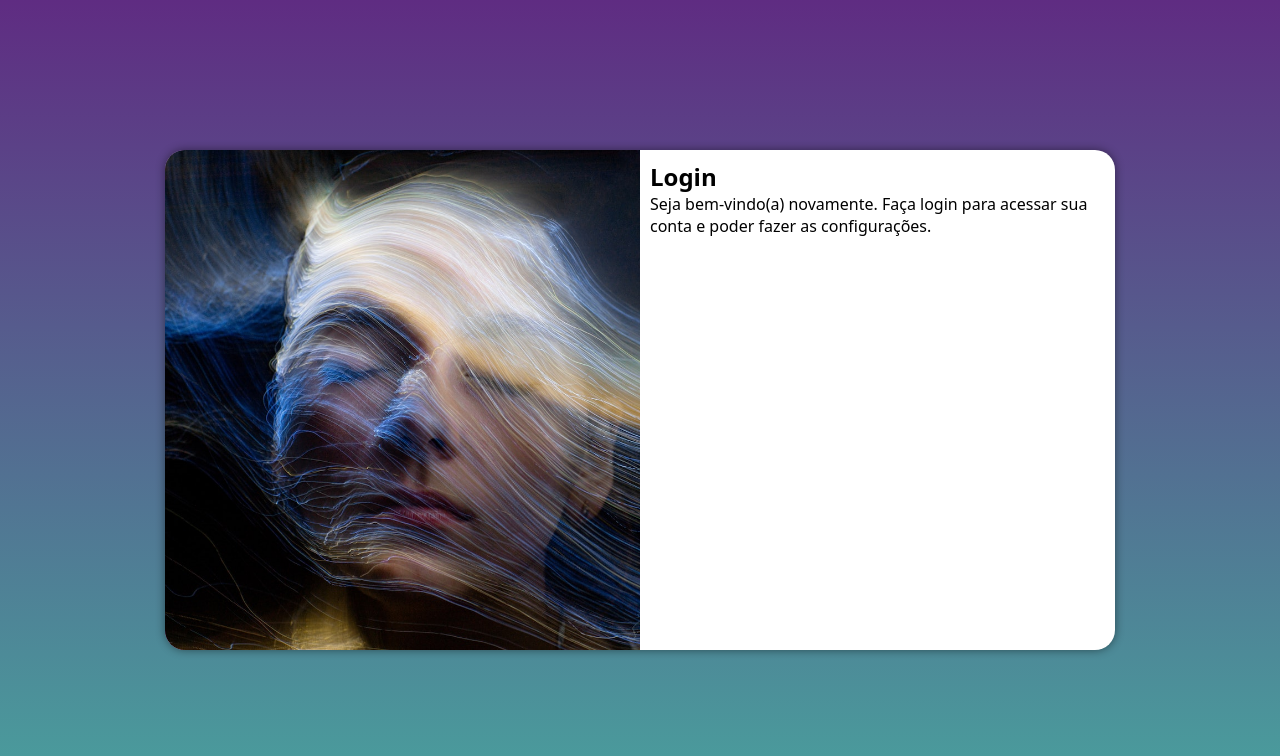
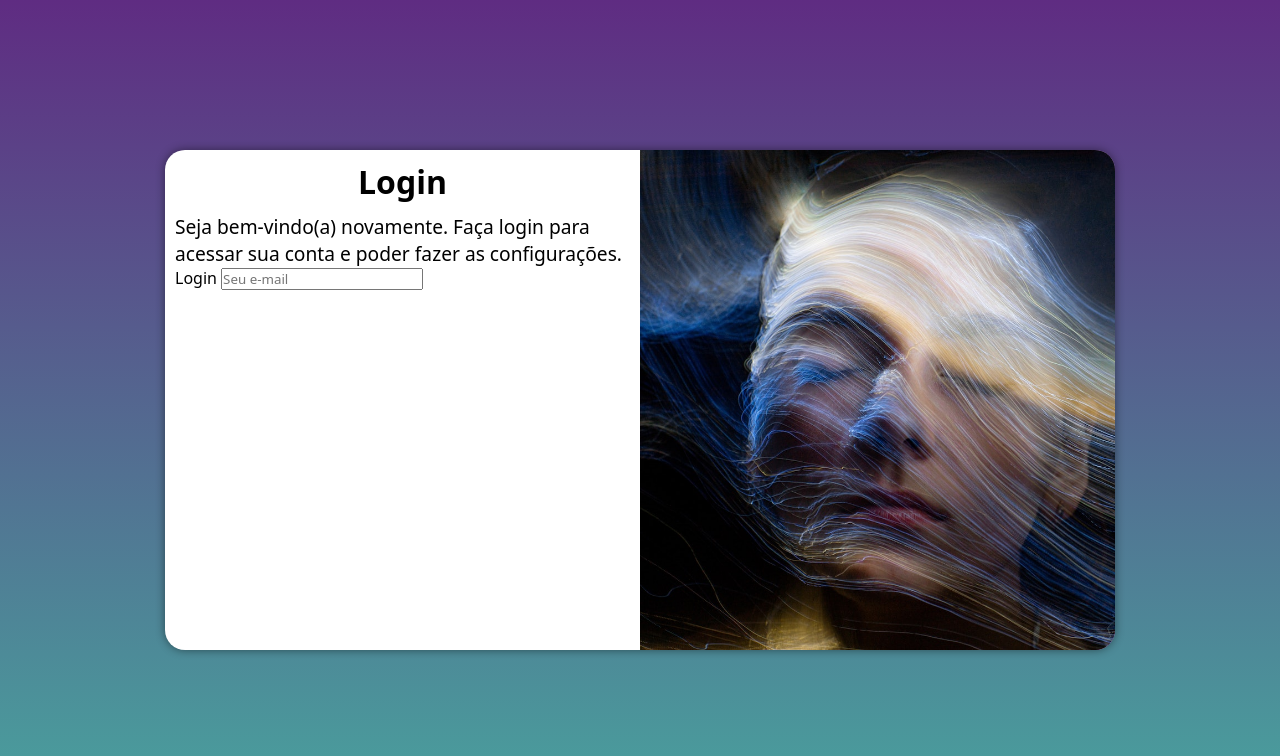
Before and after one commit to LukaswRocha/projeto-login, a plain HTML site: page index.html in a window 1280 px wide. Drawn offline with Linux system fonts and the light colour scheme.

Commit message:
exercicio 26, criando formulario de login

```diff
--- a/estilos/media-query.css
+++ b/estilos/media-query.css
@@ -42,14 +42,22 @@ Grandes Telas: Acima de 1200px
     }
 
     section#login > div#imagem {
-        float: left;
+        float: right;
         width: 50%;
         height: 100%;
     }
 
     section#login > div#formulario {
-        float: right;
+        float: left;
         width: 50%;
     }
 
+    div#formulario > h1 {
+        font-size: 2em;
+    }
+
+    div#formulario > p {
+        font-size: 1.2em;
+    }
+
 }
--- a/estilos/style.css
+++ b/estilos/style.css
@@ -56,3 +56,13 @@ section#login >div#formulario {
     padding: 10px;
 
 }
+
+div#formulario > h1 {
+    text-align: center;
+    margin-bottom: 10px;
+
+}
+
+div#formulario > p {
+    font-size: 0.8em;
+}
--- a/index.html
+++ b/index.html
@@ -18,7 +18,13 @@
                 <h1>Login</h1>
                 <p>Seja bem-vindo(a) novamente. Faça login para acessar sua conta e poder fazer as configurações.</p>
                 <form action="login.php" method="post">
+                    <div class="campo">
+                        <label for="ilogin">Login</label>
+                        <input type="email" name="login" id="ilogin" placeholder="Seu e-mail">
+                    </div>
+                    <div class="campo">
 
+                    </div>
                 </form>
             </div>
         </section>
```
